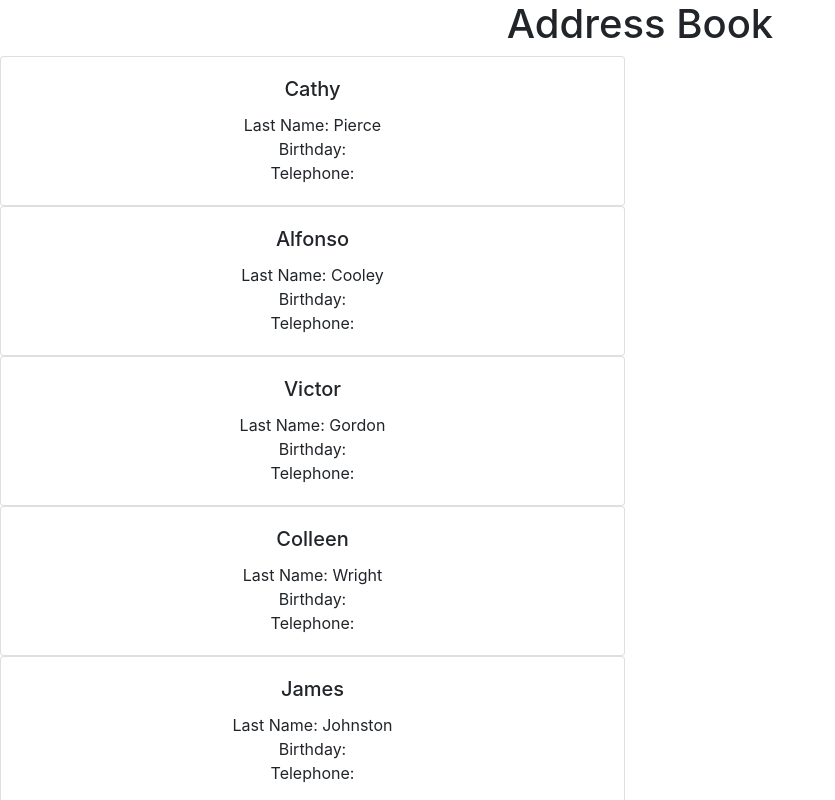
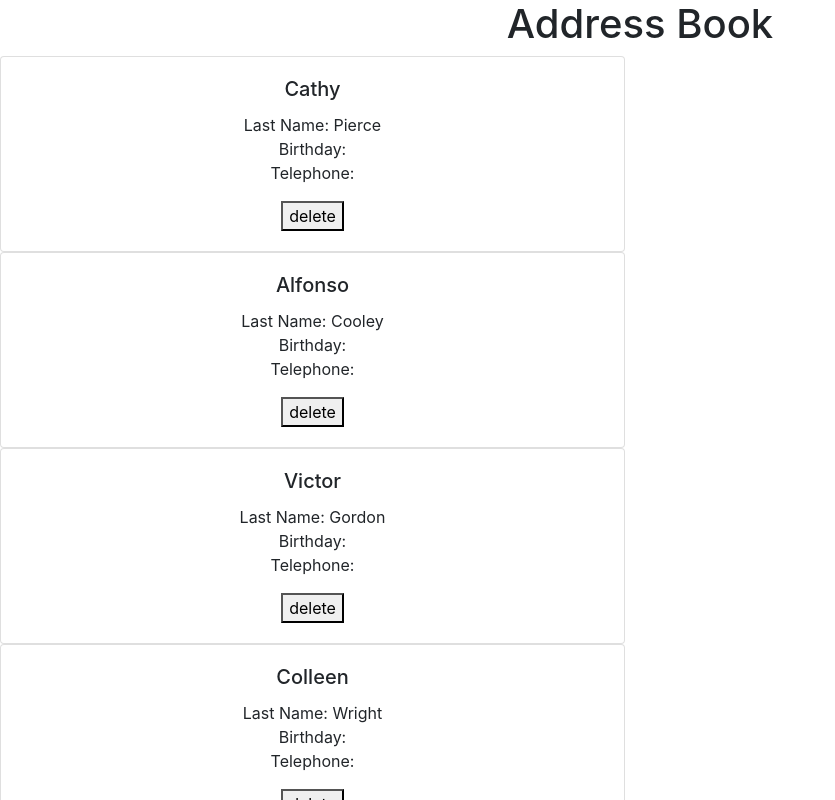
Before and after one commit to jiajern/react-address-book, a React (Create React App) app: page / in a window 1280 px wide. Shown: the top 800 px of the page, without its empty margins (0-835 px from the left). Built offline with nearby package versions, Linux system fonts and the light colour scheme.

Commit message:
delete user function

```diff
--- a/src/App.js
+++ b/src/App.js
@@ -44,16 +44,25 @@ class App extends Component {
     ]
   }
 
+  deleteHandler = (index) => {
+    // want to delete a
+    const contacts = [...this.state.contacts];
+    contacts.splice(index, 1);
+    this.setState({contacts: contacts});
+  }
+
   render() {
     let contacts = null;
     contacts = (
       <div>
-        {this.state.contacts.map((contact) => {
+        {this.state.contacts.map((contact, index) => {
           return <Contact
-          FirstName={contact.FirstName}
-          LastName={contact.LastName}
-          Birthday={Contact.Birthday}
-          Telephone={Contact.Telephone}/>
+            FirstName={contact.FirstName}
+            LastName={contact.LastName}
+            Birthday={Contact.Birthday}
+            Telephone={Contact.Telephone}
+            key={contact.Telephone}
+            delete={() => this.deleteHandler(index)}/>
         })}
       </div>
     );
--- a/src/Contact/Contact.js
+++ b/src/Contact/Contact.js
@@ -11,10 +11,11 @@ const contact = (props) => {
                         <div className="card-body">
                             <h5 className="card-title">{props.FirstName}</h5>
                             <p className="card-text">
-                                Last Name: {props.LastName} <br/>
-                                Birthday: {props.Birthday} <br/>
+                                Last Name: {props.LastName} <br />
+                                Birthday: {props.Birthday} <br />
                                 Telephone: {props.Telephone}
                             </p>
+                            <button onClick={props.delete}>delete</button>
                             {/*<a href="#" class="btn btn-primary">Go somewhere</a> */}
                         </div>
                     </div>
```
